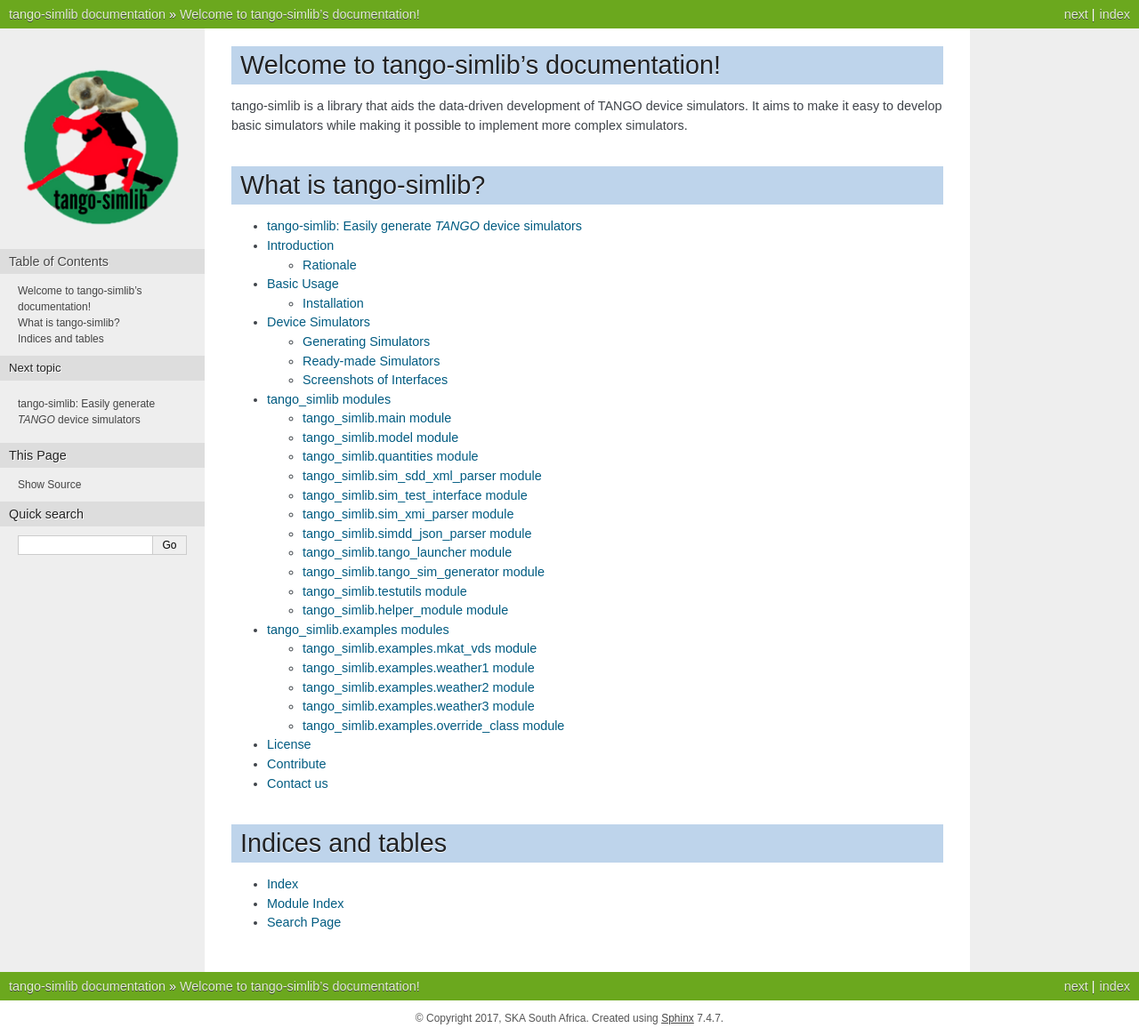
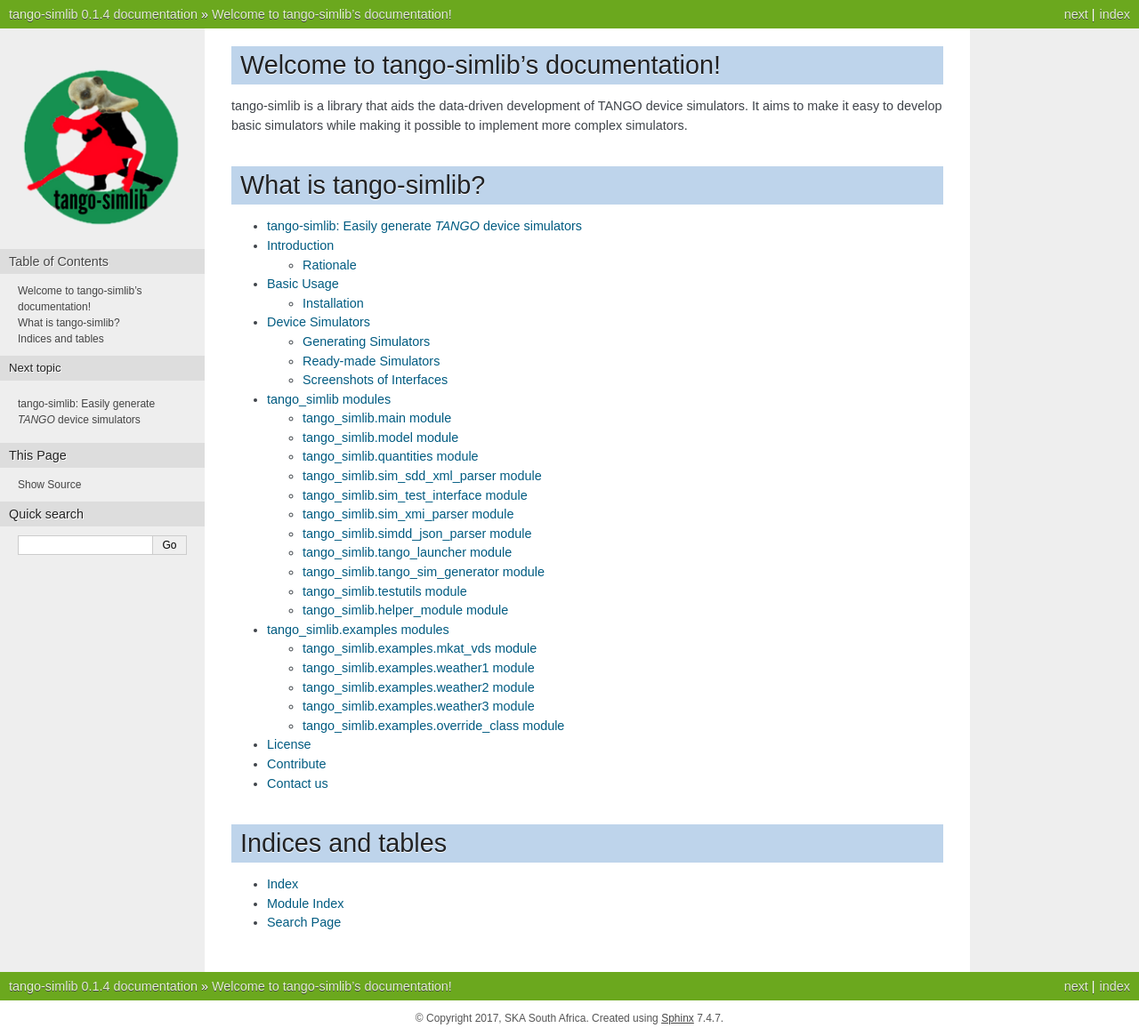
Before and after one commit to ska-sa/tango-simlib, a Sphinx documentation site: the page built from doc/index.rst, in a window 1280 px wide. Shown: the whole page at 89% size. Built offline with Sphinx 7.4.7, drawn with Linux system fonts in a browser that asks for light colours; pages that are not in the unit, such as notebooks, are missing from menus.

Commit message:
Adding latest release to config file

```diff
--- a/doc/conf.py
+++ b/doc/conf.py
@@ -70,9 +70,9 @@ author = u'cam@ska.ac.za'
 # built documents.
 #
 # The short X.Y version.
-#version = u'0.1.3'
+version = u'0.1.4'
 # The full version, including alpha/beta/rc tags.
-#release = u'0.1.3'
+release = u'0.1.4'
 
 # The language for content autogenerated by Sphinx. Refer to documentation
 # for a list of supported languages.
```
